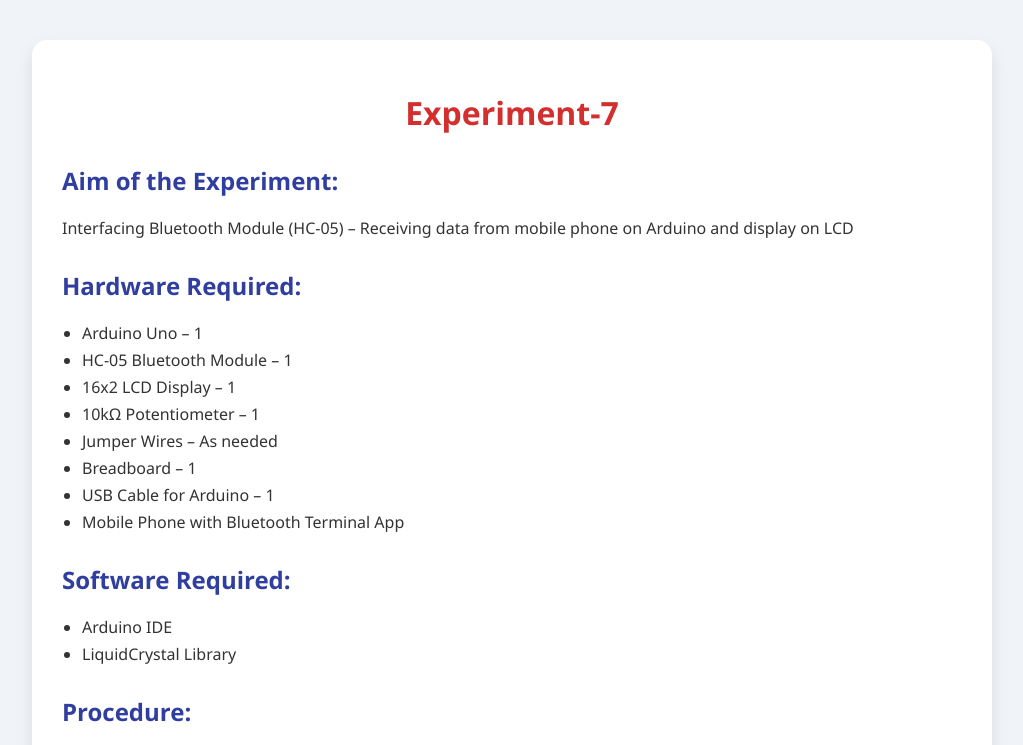
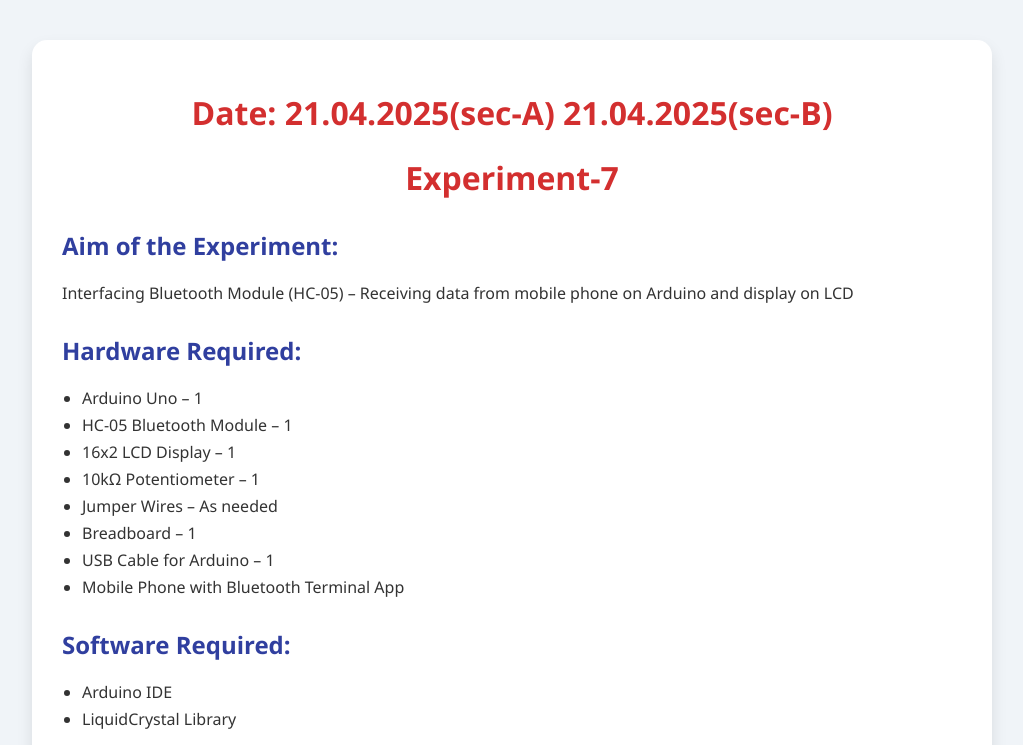
Before and after one commit to utkalstudy/iotpractical, a plain HTML site: page Experiment7.html in a window 1280 px wide. Shown: the top 745 px of the page, without its empty margins (128-1151 px from the left). Drawn offline with Linux system fonts and the light colour scheme.

Commit message:
Update Experiment7.html

```diff
--- a/Experiment7.html
+++ b/Experiment7.html
@@ -87,6 +87,7 @@
 <body>
 
   <div class="container">
+    <h1>Date: 21.04.2025(sec-A) 21.04.2025(sec-B)</h1>
     <h1>Experiment-7</h1>
 
     <h2>Aim of the Experiment:</h2>
```
